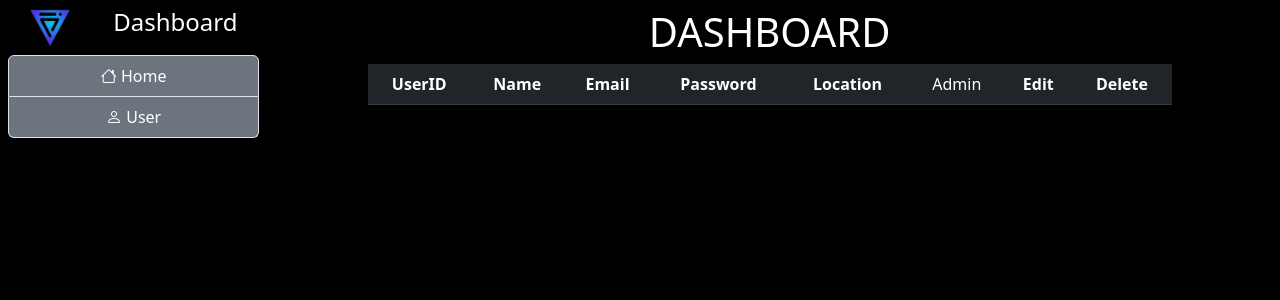
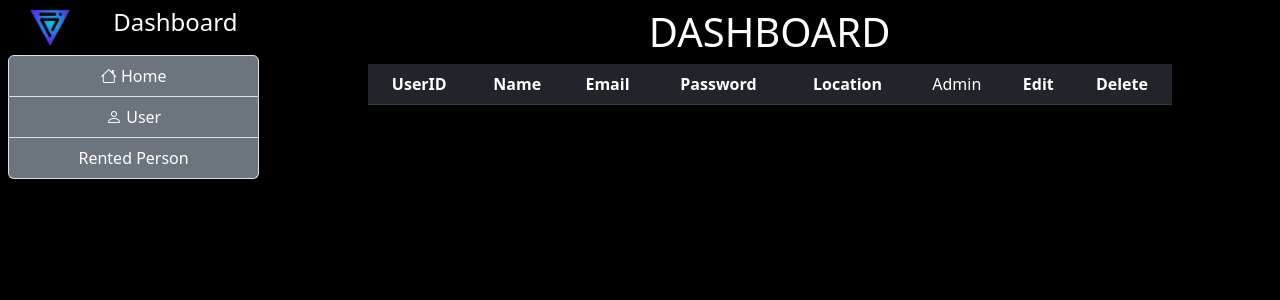
Before and after one commit to AliHussainWaris/RentCar, a PHP site: page /DashboardUser.php in a window 1280 px wide. Shown: the top 300 px of the page. Run offline with PHP 8.4, Linux system fonts and the light colour scheme; data that the repository does not hold is empty; some libraries are stand-ins or nearby versions.

Commit message:
Fifth Commit

```diff
--- a/Components/Sidebar/Sidebar.php
+++ b/Components/Sidebar/Sidebar.php
@@ -22,7 +22,7 @@
         </div>
         <ul class="list-group text-center">
           <li class="list-group-item text-white bg-secondary">
-            <a href="#" class="text-white text-decoration-none">
+            <a href="Dashboard.php" class="text-white text-decoration-none">
               <i class="bi bi-house"></i>
               <span>Home</span>
             </a>
@@ -33,6 +33,12 @@
               <span>User</span>
             </a>
           </li>
+          <li class="list-group-item text-white bg-secondary">
+            <a href="DashboardUser.php" class="text-white text-decoration-none">
+              <i class="bi bi-person-vcard"></i>
+              <span>Rented Person</span>
+            </a>
+          </li>
         </ul>
       </div>
 </body>
--- a/DashboardUser.php
+++ b/DashboardUser.php
@@ -30,9 +30,9 @@
               <td>Admin</td>
               <th>Edit</th>
               <th>Delete</th>
-            </tr>
-            <tr>";
-              foreach($result2 as $resulted){
+            </tr>";
+            foreach($result2 as $resulted){
+              echo"<tr>";
               echo "<td>".$resulted['userid']."</td>";
               echo "<td>".$resulted['name']."</td>";
               echo "<td>".$resulted['email']."</td>";
@@ -48,9 +48,9 @@
                 <a href='./DeleteUser.php' onClick='cardatas(".$resulted['userid'].")' class='btn btn-danger text-white'>
                   <i class='bi bi-trash'></i>
                 </a>
-              </td>";};
-            echo"</tr>
-          </table>";
+              </td>
+            </tr>";};
+            echo"</table>";
           ?>
         </div>
       </div>
```
Also changed, not shown: Dashboard.php (+6 -5 lines), DashboardRented.php (added).
